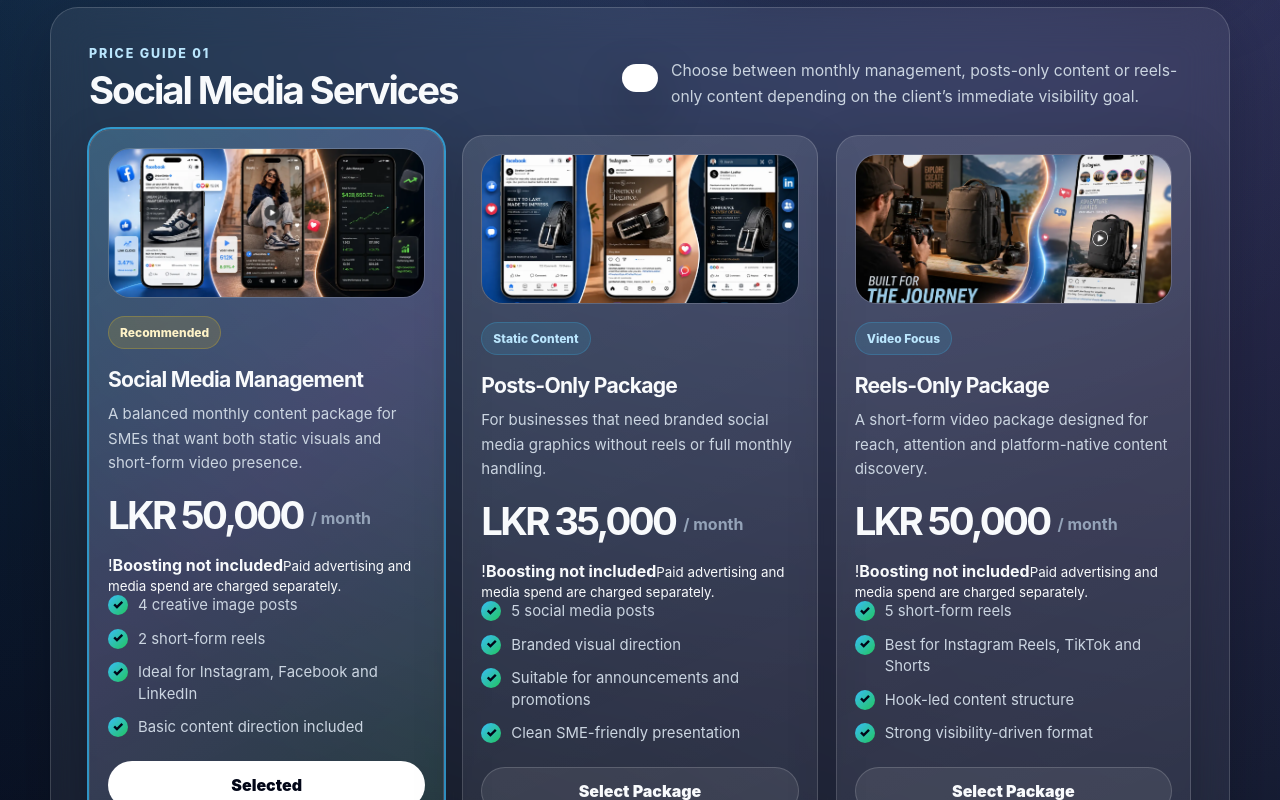
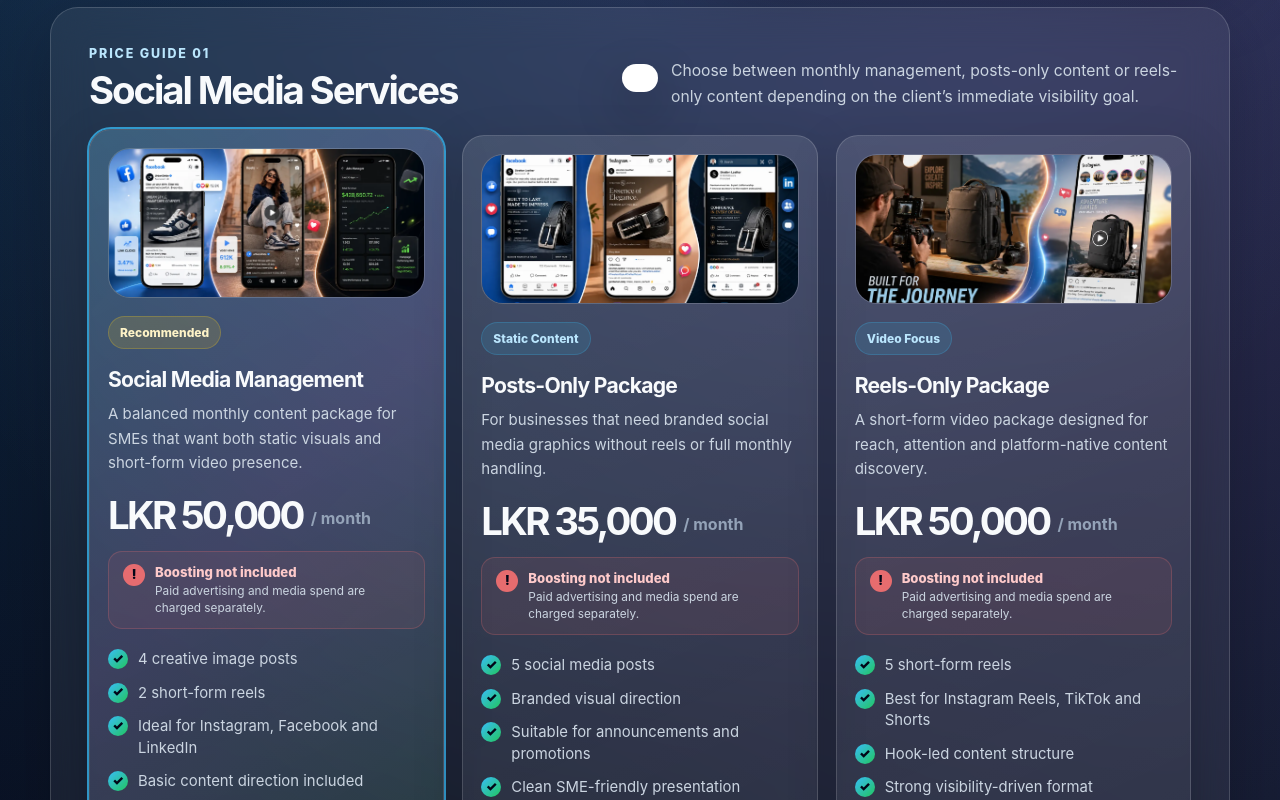
Before and after one commit to comsollk-hash/sme-digital-package-app, a Next.js app: page / in a window 1280 px wide. Shown: the part 800-1600 px from the top of the page. Built offline with nearby package versions, Linux system fonts and the light colour scheme.

Commit message:
Replace no-boosting-badge with boosting-note styles

```diff
--- a/app/globals.css
+++ b/app/globals.css
@@ -46,39 +46,46 @@ body::before {
   z-index: 0;
 }
 
-.no-boosting-badge {
-  display: inline-flex;
-  align-items: center;
-  gap: 7px;
-  width: fit-content;
-  margin: -8px 0 18px;
-  padding: 8px 12px;
-  border-radius: 999px;
-
-  background: rgba(250, 204, 21, 0.12);
-  border: 1px solid rgba(250, 204, 21, 0.35);
-  color: #fef3c7;
-
-  font-size: 0.76rem;
-  font-weight: 900;
-  letter-spacing: 0.04em;
-  text-transform: uppercase;
+.boosting-note {
+  display: flex;
+  align-items: flex-start;
+  gap: 10px;
+  margin: -4px 0 20px;
+  padding: 12px 14px;
+  border: 1px solid rgba(248, 113, 113, 0.22);
+  border-radius: 14px;
+  background: rgba(248, 113, 113, 0.08);
 }
 
-.no-boosting-badge::before {
-  content: "!";
+.boosting-icon {
+  width: 22px;
+  height: 22px;
+  flex: 0 0 22px;
   display: grid;
   place-items: center;
-  width: 18px;
-  height: 18px;
-  flex: 0 0 18px;
+  border-radius: 50%;
+  background: rgba(248, 113, 113, 0.9);
+  color: #020617;
+  font-size: 0.78rem;
+  font-weight: 900;
+  line-height: 1;
+}
 
-  border-radius: 50%;
-  background: #facc15;
-  color: #0f172a;
+.boosting-note > span:last-child {
+  display: grid;
+  gap: 3px;
+}
 
-  font-size: 0.72rem;
-  font-weight: 950;
+.boosting-note strong {
+  color: #fecaca;
+  font-size: 0.82rem;
+  font-weight: 850;
+}
+
+.boosting-note small {
+  color: #cbd5e1;
+  font-size: 0.74rem;
+  line-height: 1.4;
 }
 
 
```
